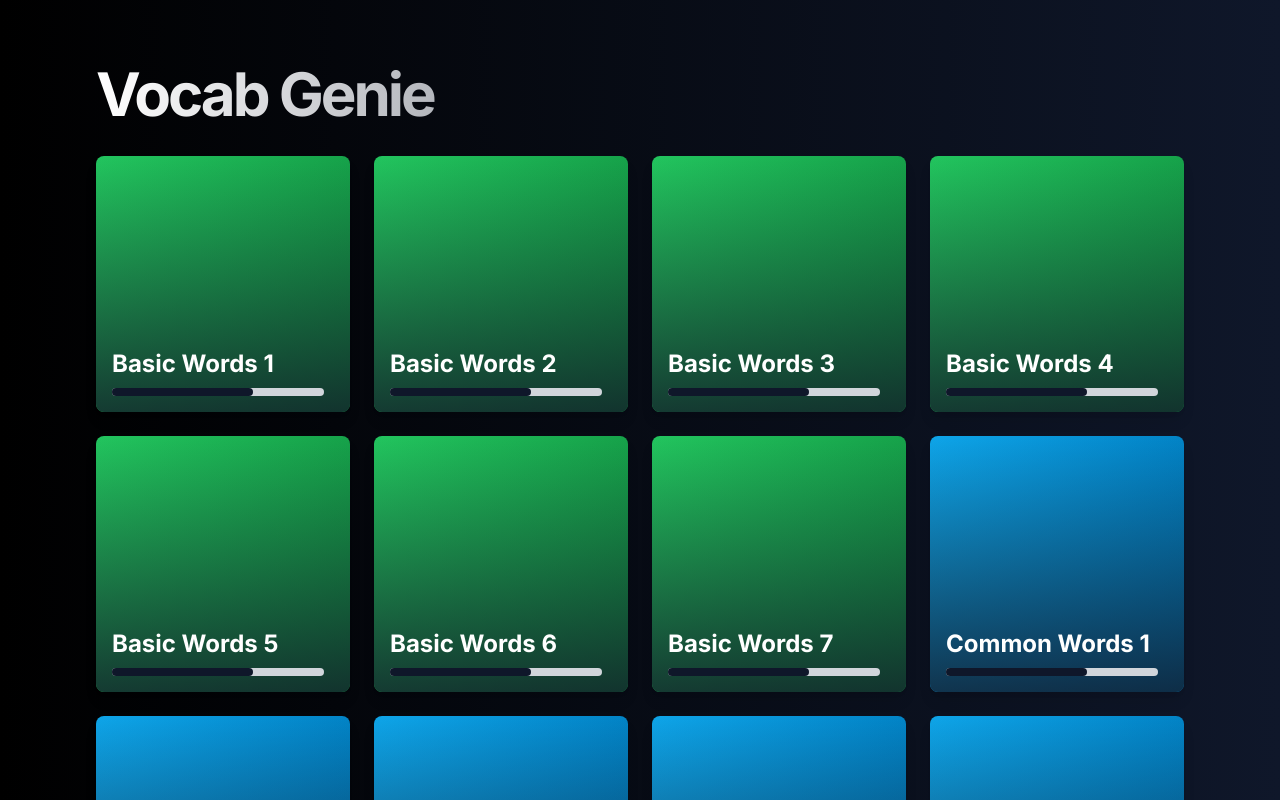
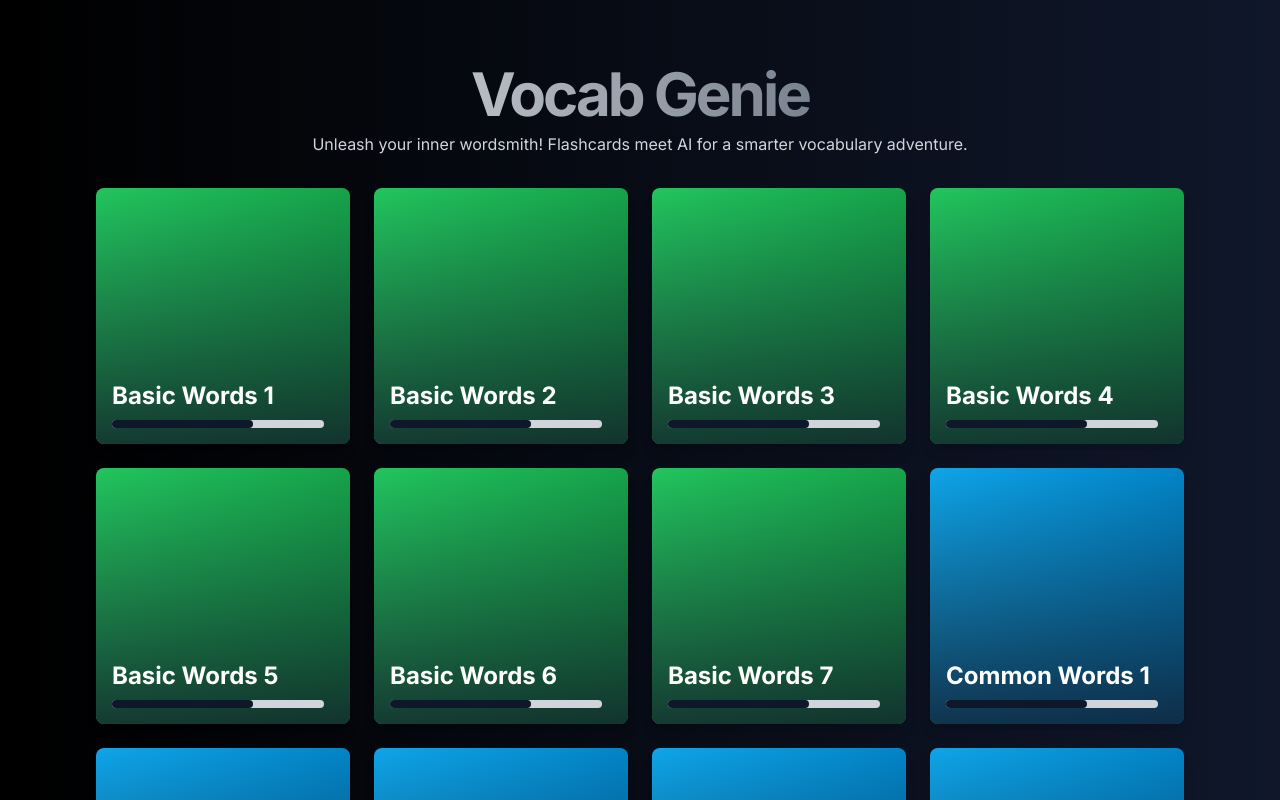
Before and after one commit to ghpranav/VocabGenie, a Next.js app: page / in a window 1280 px wide. Shown: the top 800 px of the page. Built offline with nearby package versions, Linux system fonts and the light colour scheme.

Commit message:
Add description

```diff
--- a/app/layout.tsx
+++ b/app/layout.tsx
@@ -7,7 +7,8 @@ const inter = Inter({ subsets: ["latin"], variable: "--font-sans" });
 
 export const metadata: Metadata = {
   title: "Vocab Genie",
-  description: "Generated by create next app",
+  description:
+    "Unleash your inner wordsmith! Flashcards meet AI for a smarter vocabulary adventure.",
 };
 
 export default function RootLayout({
--- a/app/page.tsx
+++ b/app/page.tsx
@@ -4,10 +4,14 @@ import { decks } from "@/lib/decks";
 export default function Home() {
   return (
     <main className="w-full max-w-6xl mx-auto px-4 py-8 md:px-6 md:py-12 lg:px-8 lg:py-16">
-      <div className="space-y-2 mb-8">
-        <h1 className="text-3xl font-bold tracking-tighter sm:text-5xl xl:text-6xl/none bg-clip-text text-transparent bg-gradient-to-r from-white to-slate-900">
+      <div className="space-y-2 mb-8 text-center">
+        <h1 className="text-3xl font-bold tracking-tighter sm:text-5xl xl:text-6xl/none bg-clip-text text-transparent bg-gradient-to-r from-white to-slate-700">
           Vocab Genie
         </h1>
+        <p className="text-gray-300 mt-2 max-w-2xl mx-auto">
+          Unleash your inner wordsmith! Flashcards meet AI for a smarter
+          vocabulary adventure.
+        </p>
       </div>
       <div className="grid grid-cols-1 sm:grid-cols-2 md:grid-cols-3 lg:grid-cols-4 gap-6">
         {decks.map((deck) => (
```
